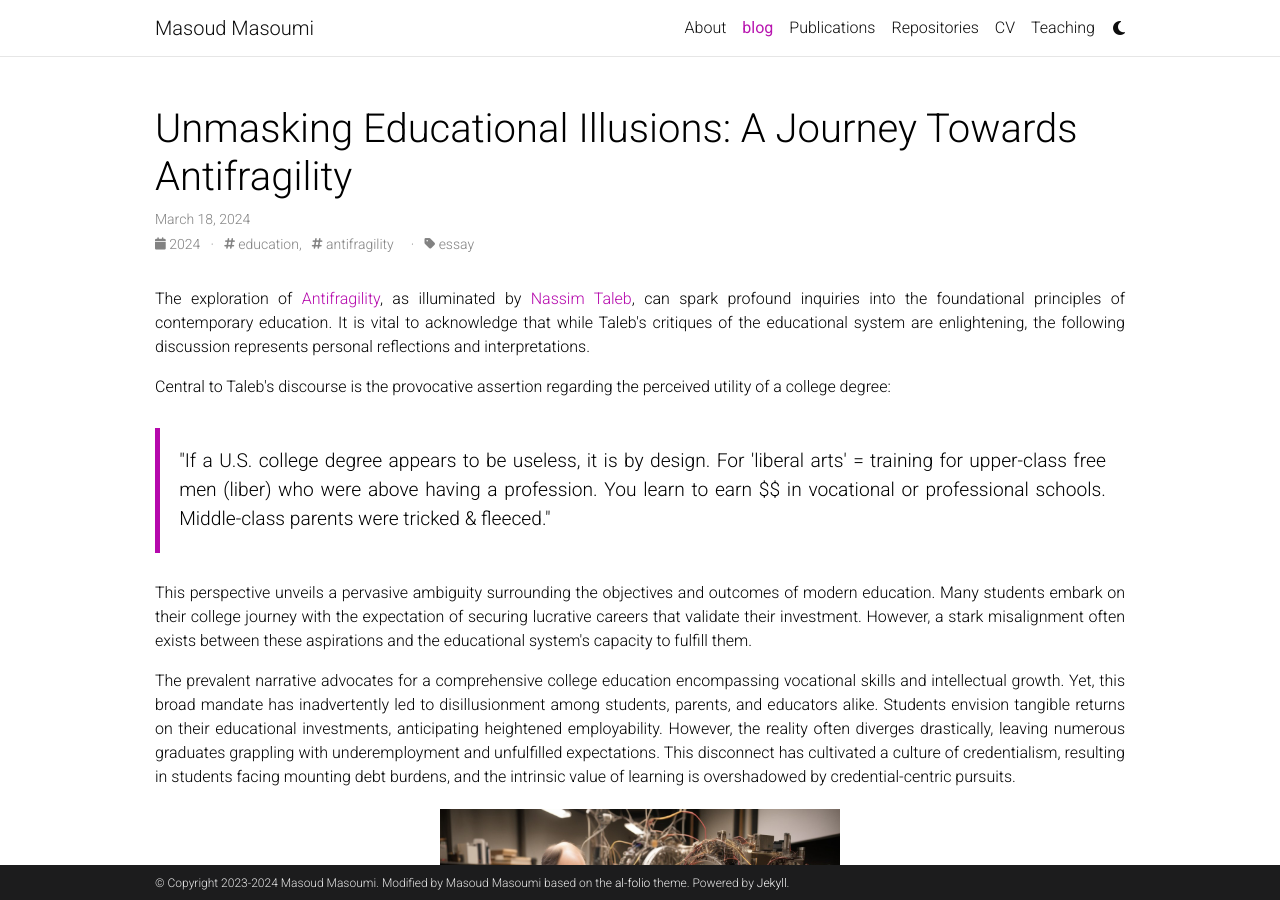
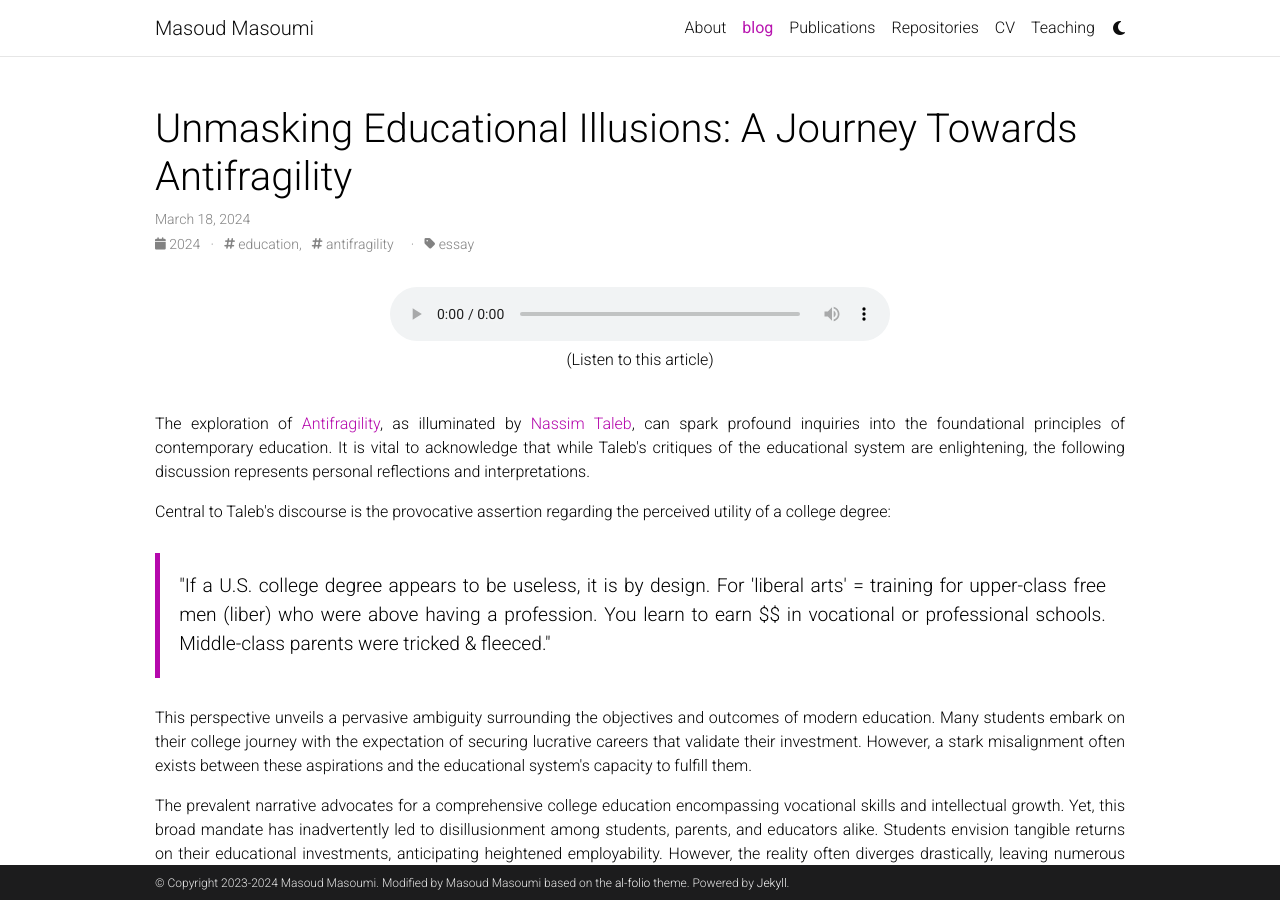
Before and after one commit to MasoudMiM/masoudmim.github.io, a Jekyll site: the page built from _posts/2024-03-18-unmasking-educational-illusion.md, in a window 1280 px wide and 900 px high. Built offline with Jekyll 4.4.1, drawn with Linux system fonts in a browser that asks for light colours; comment, search, counter and statistics services are not loaded; a style sheet for code colours, icons or effects is not loaded.

Commit message:
added audio to the second post

```diff
--- a/_posts/2024-03-18-unmasking-educational-illusion.md
+++ b/_posts/2024-03-18-unmasking-educational-illusion.md
@@ -6,6 +6,16 @@ description: Exploring Antifragility and Its Implications for Education
 tags: education, antifragility
 categories: essay
 ---
+
+<figure style="text-align: center; max-width: 500px; margin: 0 auto;">
+    <audio controls style="width: 100%;">
+        <source src="/assets/audio/unmasking-education.mp3" type="audio/mpeg">
+        Your browser does not support the audio element.
+    </audio>
+    <figcaption>(Listen to this article)</figcaption>
+</figure>
+
+<br>
 
 <div style="text-align: justify;">
 
```
Also changed, not shown: 1 other file.
